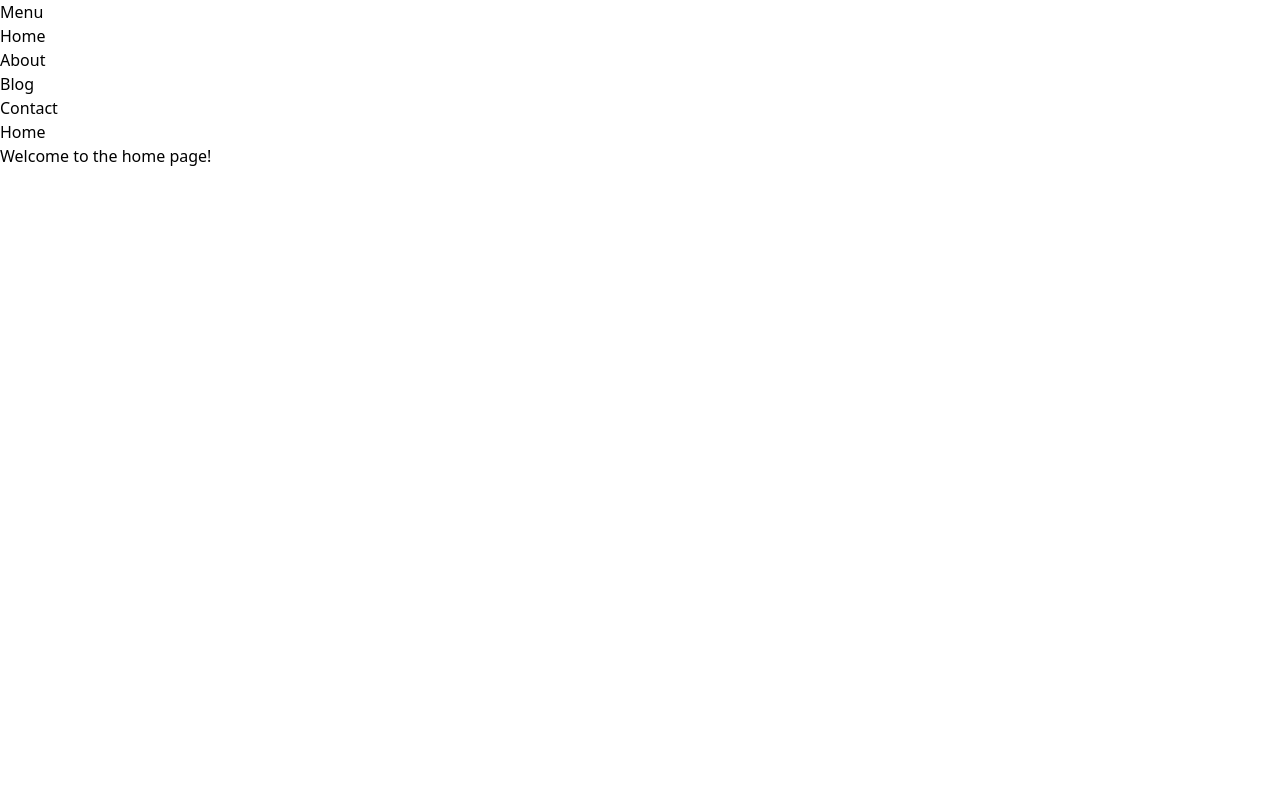
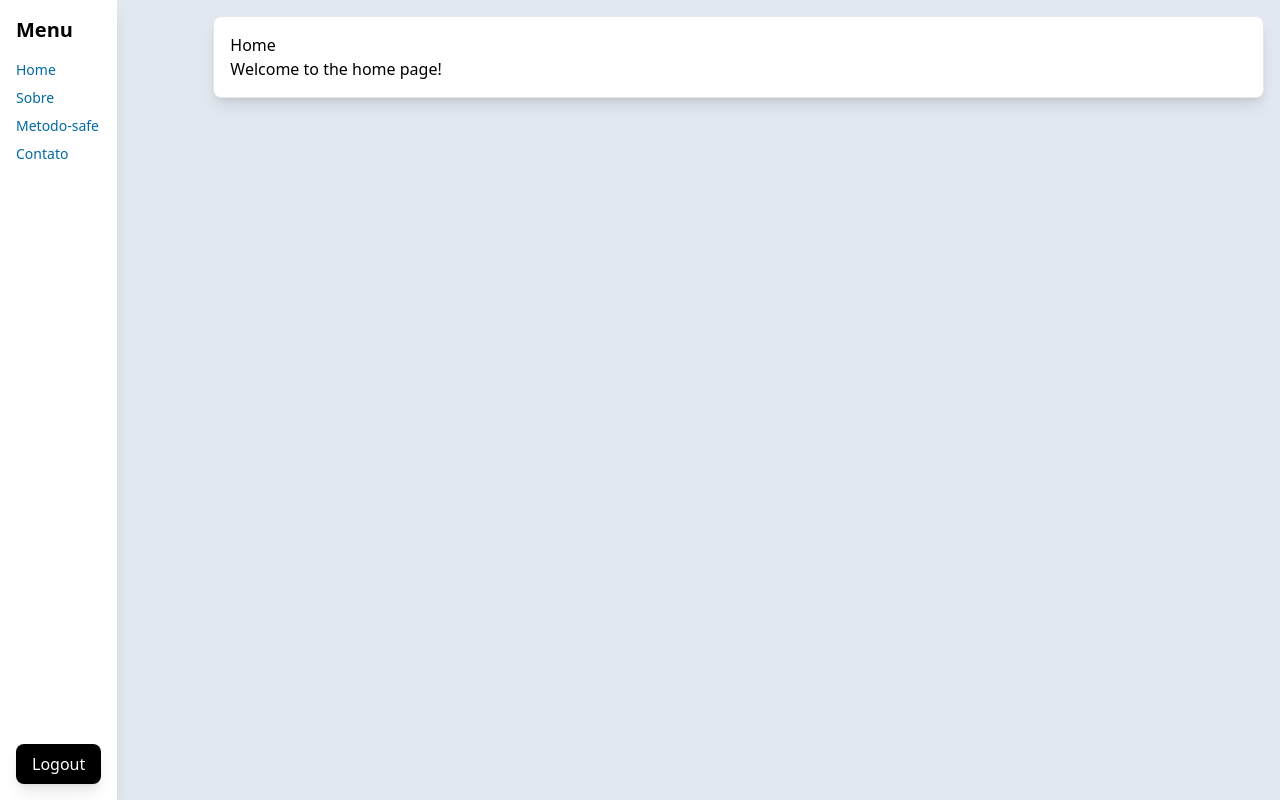
Before and after one commit to Efrnds/Blog-Post, a React (Vite) app: page / in a window 1280 px wide. Both pictures are taken after a click on the button "Login". Built offline with nearby package versions, Linux system fonts and the light colour scheme.

Commit message:
começando a estilizar

```diff
--- a/src/App.jsx
+++ b/src/App.jsx
@@ -4,24 +4,44 @@ import About from "./About";
 import Login from "./Login";
 import Home from "./home";
 import Sidebar from "./Sidebar";
+import Safe from "./Safe";
+import Contact from "./Contact";
 
 export default function App() {
   const [isLogin, setIsLogin] = useState(false);
 
   return (
     <BrowserRouter>
-      {isLogin && <Sidebar />}
+      <div className="grid w-full h-full grid-cols-6">
+        <div className="w-full h-full col-span-1 ">
+        {isLogin && (
+            <Sidebar />
+          )}
+          </div>
+        <main className={"col-span-5 py-4 pr-4"}>
           <Routes>
             <Route
               path="/"
               element={isLogin ? <Home /> : <Login setIsLogin={setIsLogin} />}
             />
             <Route
-          path="/about"
+              path="/sobre"
               element={isLogin ? <About /> : <Login setIsLogin={setIsLogin} />}
+            />
+            <Route
+              path="/metodo-safe"
+              element={isLogin ? <Safe /> : <Login setIsLogin={setIsLogin} />}
+            />
+            <Route
+              path="/contato"
+              element={
+                isLogin ? <Contact /> : <Login setIsLogin={setIsLogin} />
+              }
             />
             <Route path="/login" element={<Login setIsLogin={setIsLogin} />} />
           </Routes>
+        </main>
+      </div>
     </BrowserRouter>
   );
 }
--- /dev/null
+++ b/src/Contact.jsx
@@ -0,0 +1,8 @@
+export default function Contact() {
+  return (
+    <div>
+      <h1>Contact</h1>
+      <p>Ini adalah halaman contact</p>
+    </div>
+  );
+}
--- /dev/null
+++ b/src/Safe.jsx
@@ -0,0 +1,20 @@
+export default function Safe() {
+    return (
+        <div>
+            <h1>Método SAFe</h1>
+            <p>
+                O SAFe (Scaled Agile Framework) é uma metodologia que fornece uma abordagem estruturada para implementar práticas ágeis em nível empresarial. Ele visa abordar os desafios de escalar o ágil em grandes organizações, fornecendo um conjunto de princípios, práticas e papéis.
+
+                O SAFe promove a colaboração, alinhamento e transparência entre as equipes, permitindo que elas trabalhem juntas em direção a um objetivo comum. Ele enfatiza a importância da melhoria contínua, centrada no cliente e na entrega de valor aos clientes com frequência.
+
+                Uma das principais características do SAFe é o conceito de Agile Release Trains (ARTs). ARTs são equipes multifuncionais de longa duração que trabalham juntas para entregar valor de maneira previsível e consistente. Elas seguem uma abordagem baseada em cadência, com iterações fixas chamadas de Program Increments (PIs), geralmente com duração de 8 a 12 semanas.
+
+                O SAFe também introduz várias cerimônias e artefatos para facilitar a colaboração e comunicação eficazes. Isso inclui o PI Planning, onde as equipes planejam seu trabalho para o próximo PI, e o Program Board, que visualiza o progresso do trabalho entre as equipes.
+
+                Ao adotar o SAFe, as organizações podem alcançar melhor alinhamento, produtividade aprimorada e tempo de lançamento mais rápido. Ele fornece um framework para escalar práticas ágeis, mantendo a flexibilidade e adaptabilidade.
+
+                Em resumo, o SAFe é uma metodologia abrangente que permite que as organizações dimensionem práticas ágeis de forma eficaz, garantindo a entrega bem-sucedida de produtos e serviços complexos.
+            </p>
+        </div>
+    )
+}
--- a/src/Sidebar.jsx
+++ b/src/Sidebar.jsx
@@ -1,13 +1,43 @@
+import { Link } from "react-router-dom";
+
 const Sidebar = () => {
   return (
-    <div className="sidebar">
-      <h2>Menu</h2>
-      <ul>
-        <li>Home</li>
-        <li>About</li>
-        <li>Blog</li>
-        <li>Contact</li>
-      </ul>
+    <div className="fixed top-0 bottom-0 flex flex-col h-full p-4 my-auto bg-white shadow-lg w-fit border-l-px">
+      <h2 className="mb-4 text-xl font-bold">Menu</h2>
+      <div className="flex-1">
+        <div className="flex flex-col gap-2 text-sm text-sky-700">
+          <Link
+            to="/"
+            className="transition hover:text-sky-500 hover:drop-shadow-sm"
+          >
+            Home
+          </Link>
+          <Link
+            to="/sobre"
+            className="transition hover:text-sky-500 hover:drop-shadow-sm"
+          >
+            Sobre
+          </Link>
+          <Link
+            to="/metodo-safe"
+            className="transition hover:text-sky-500 hover:drop-shadow-sm"
+          >
+            Metodo-safe
+          </Link>
+          <Link
+            to="/contato"
+            className="transition hover:text-sky-500 hover:drop-shadow-sm"
+          >
+            Contato
+          </Link>
+        </div>
+      </div>
+      <Link
+        to="/login"
+        className="px-4 py-2 text-center text-white transition bg-black rounded-lg shadow-lg hover:bg-black/85"
+      >
+        Logout
+      </Link>
     </div>
   );
 };
--- a/src/home.jsx
+++ b/src/home.jsx
@@ -1,7 +1,7 @@
 export default function Home() {
   return (
-    <div>
-      <h1>Home</h1>
+    <div className="w-full p-4 bg-white border rounded-lg shadow-lg" >
+      <h1 >Home</h1>
       <p>Welcome to the home page!</p>
     </div>
   );
--- a/src/index.css
+++ b/src/index.css
@@ -1,3 +1,7 @@
 @tailwind base;
 @tailwind components;
 @tailwind utilities;
+
+body {
+  background-color: #e2e8f0;
+}
```
Lines whose indentation alone changed are shown as unchanged.
